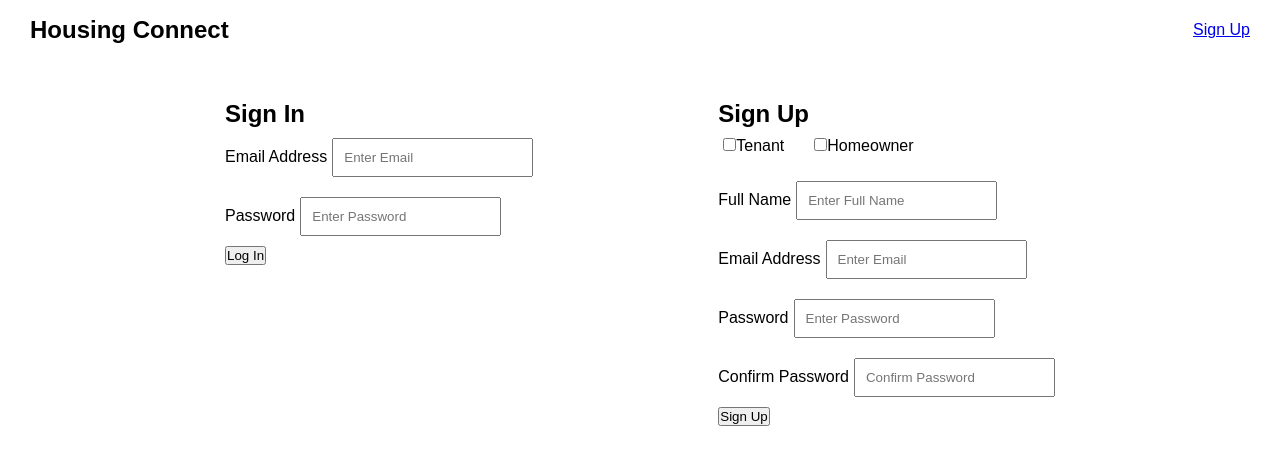
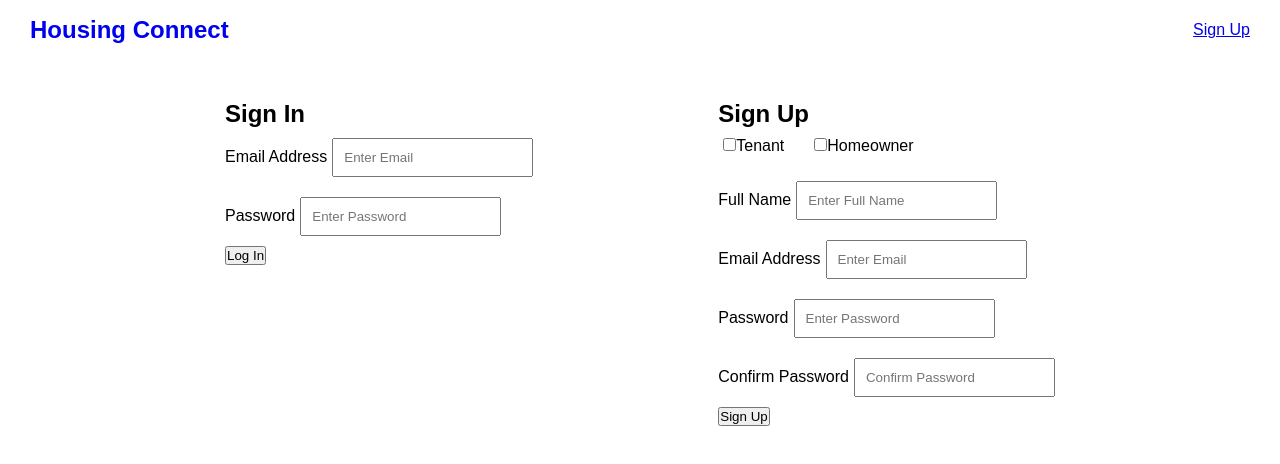
Before and after one commit to seanyap/housing-connect, a React (Create React App) app in the folder client/: page /login in a window 1280 px wide. Shown: the top 464 px of the page. Built offline with nearby package versions, Linux system fonts and the light colour scheme; what google-maps-react would draw is missing.

Commit message:
added llogo ability to redirect to homepage on click

```diff
--- a/client/src/components/NavBar/index.js
+++ b/client/src/components/NavBar/index.js
@@ -1,4 +1,5 @@
 import React from "react";
+
 import "./styles.css";
 import "../../styles/index.css";
 
--- a/client/src/index.js
+++ b/client/src/index.js
@@ -2,7 +2,7 @@ import React from "react";
 import ReactDOM from "react-dom";
 import "./index.css";
 import * as serviceWorker from "./serviceWorker";
-import { Switch, Route, BrowserRouter } from "react-router-dom";
+import { Link, Switch, Route, BrowserRouter } from "react-router-dom";
 import NavBar from "./components/NavBar";
 import App from "./pages/App";
 import ResultPage from "./pages/ResultPage";
@@ -13,8 +13,10 @@ import ListingPage from "./pages/ListingPage";
 
 const routing = (
   <>
-    <NavBar isLoggedIn={false} />
     <BrowserRouter>
+      <Link to="/">
+        <NavBar isLoggedIn={false} />
+      </Link>
       <Switch>
         <Route exact path="/" component={App} />
         <Route path="/houses" component={ResultPage} />
```
